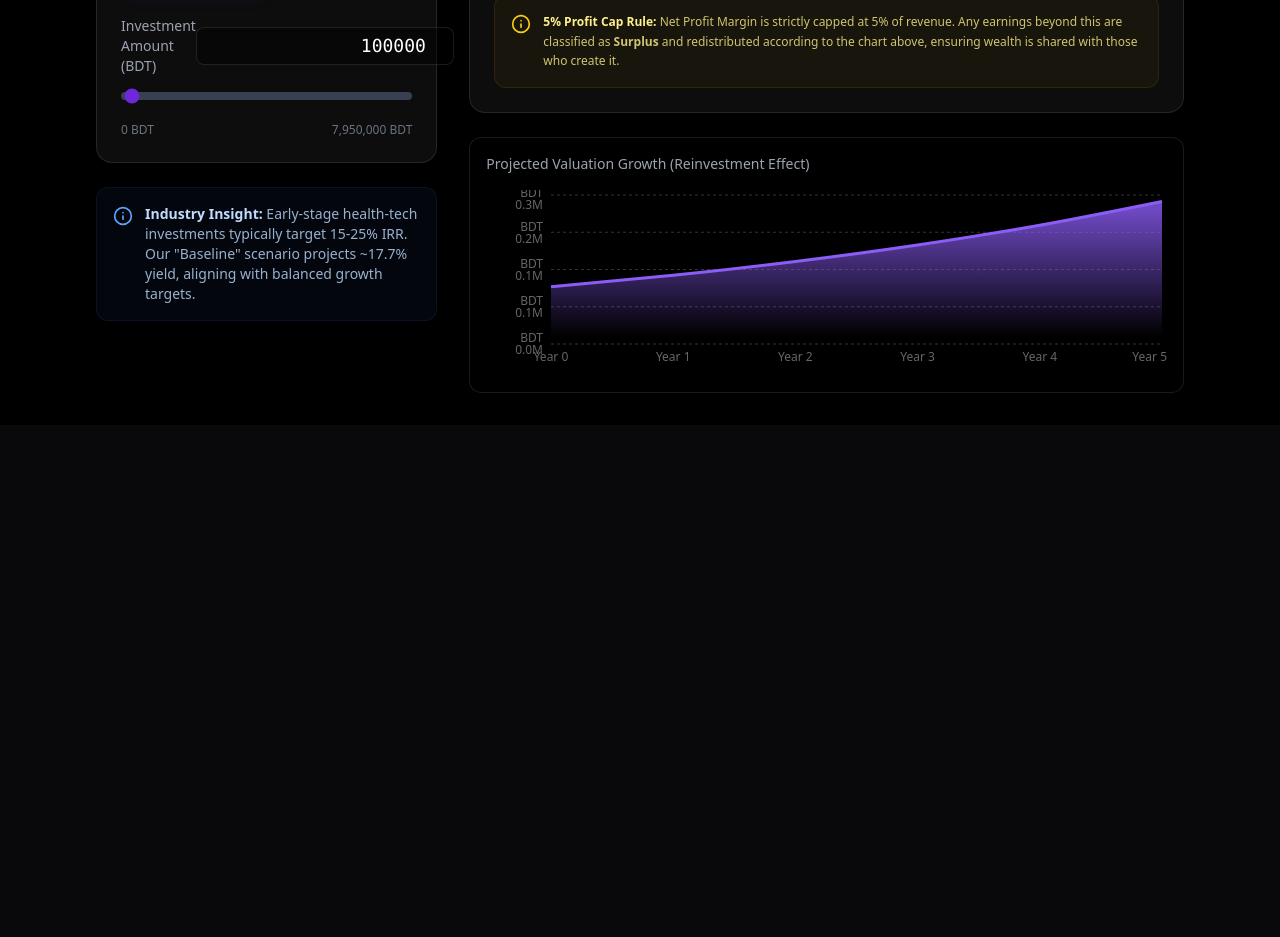
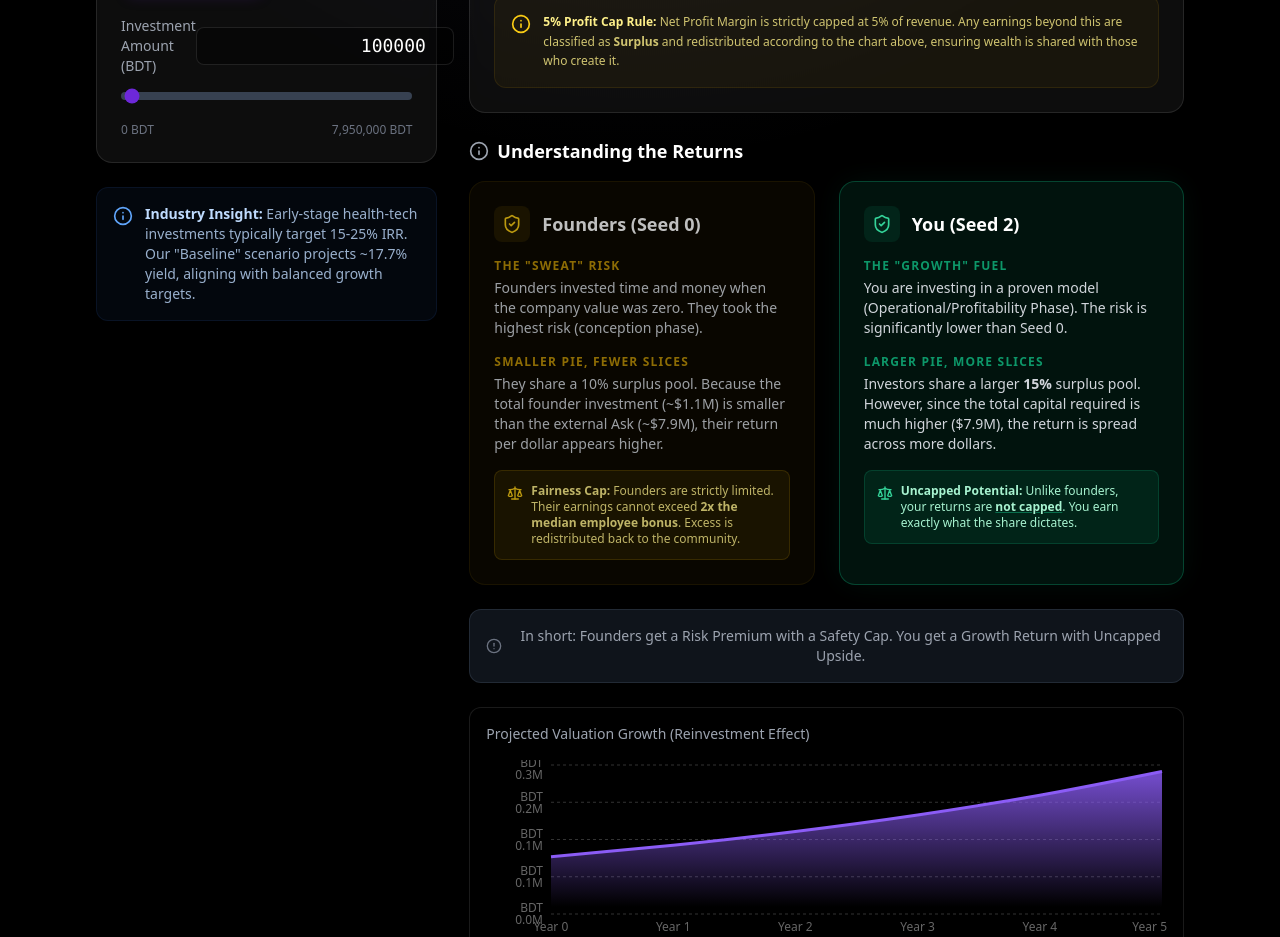
Before and after one commit to physi0Frost/mm-invest-sim, a React (Vite) app: page / in a window 1280 px wide. Shown: the part 1080-2017 px from the top of the page. Before the commit the page ends 1505 px from the top, so only its background shows below. Built offline with nearby package versions, Linux system fonts and the light colour scheme.

Commit message:
feat: Add dynamic Constitution Explainer and update page tone
Co-authored-by: Md. Rifatur Rahman <mdrifaturrahman29@gmail.com>

```diff
--- a/src/components/Calculator.tsx
+++ b/src/components/Calculator.tsx
@@ -7,6 +7,7 @@ import { calculateInvestorReturn, calculateGrowthProjection } from "../lib/calcu
 import { cn } from "../lib/utils";
 import { Info, Sparkles } from "lucide-react";
 import { DistributionBreakdown } from "./DistributionBreakdown";
+import { ConstitutionExplainer } from "./ConstitutionExplainer";
 
 export function Calculator() {
     const [investment, setInvestment] = useState<number>(100000);
@@ -36,7 +37,10 @@ export function Calculator() {
                     Motion Mechanics <span className="text-primary block md:inline">Investment Simulator</span>
                 </h1>
                 <p className="text-gray-400 max-w-2xl mx-auto text-lg">
-                    Project your returns, visualize growth, and align your capital with the mission of the first physical planet of the Purrfect Universe.
+                    {investorType === "FOUNDER"
+                        ? "Verify your stewardship, project your impact, and safeguard the mission."
+                        : "Project your returns, visualize growth, and align your capital with the mission of the first physical planet of the Purrfect Universe."
+                    }
                 </p>
             </div>
 
@@ -161,6 +165,15 @@ export function Calculator() {
                         />
                     </div>
 
+                    {/* NEW: Discrepancy Explainer */}
+                    <div className="space-y-4">
+                        <h3 className="text-lg font-bold text-white flex items-center gap-2">
+                            <Info className="w-5 h-5 text-gray-400" />
+                            Understanding the Returns
+                        </h3>
+                        <ConstitutionExplainer investorType={investorType} />
+                    </div>
+
                     <ValuationChart
                         initialInvestment={investment}
                         annualSurplus={result.surplus * 12}
--- /dev/null
+++ b/src/components/ConstitutionExplainer.tsx
@@ -0,0 +1,120 @@
+import { ShieldCheck, Scale, AlertCircle } from "lucide-react";
+import { cn } from "../lib/utils";
+
+export function ConstitutionExplainer({
+    investorType,
+    className
+}: {
+    investorType: "EXTERNAL" | "FOUNDER";
+    className?: string;
+}) {
+    const isFounder = investorType === "FOUNDER";
+
+    return (
+        <div className={cn("grid grid-cols-1 md:grid-cols-2 gap-6", className)}>
+            {/* Founders Card */}
+            <div className={cn(
+                "p-6 rounded-2xl border backdrop-blur-md transition-all",
+                isFounder
+                    ? "bg-yellow-500/10 border-yellow-500/30 shadow-[0_0_30px_-5px_rgba(234,179,8,0.1)]"
+                    : "bg-yellow-500/5 border-yellow-500/10 opacity-75 hover:opacity-100"
+            )}>
+                <div className="flex items-center gap-3 mb-4">
+                    <div className="p-2 rounded-lg bg-yellow-500/10">
+                        <ShieldCheck className="w-5 h-5 text-yellow-400" />
+                    </div>
+                    <h3 className="text-lg font-bold text-white">
+                        {isFounder ? "You (Seed 0 - Founder)" : "Founders (Seed 0)"}
+                    </h3>
+                </div>
+
+                <div className="space-y-4">
+                    <div className="space-y-1">
+                        <p className="text-xs font-bold text-yellow-500/80 uppercase tracking-widest">The "Sweat" Risk</p>
+                        <p className="text-sm text-gray-300">
+                            {isFounder
+                                ? "You invest time and money when the company value is zero. You take the highest risk (conception phase)."
+                                : "Founders invested time and money when the company value was zero. They took the highest risk (conception phase)."
+                            }
+                        </p>
+                    </div>
+
+                    <div className="space-y-1">
+                        <p className="text-xs font-bold text-yellow-500/80 uppercase tracking-widest">Smaller Pie, Fewer Slices</p>
+                        <p className="text-sm text-gray-300">
+                            {isFounder
+                                ? "You share a 10% surplus pool. Because your initial capital (~$1.1M) is smaller than external financing, your return per dollar is higher."
+                                : "They share a 10% surplus pool. Because the total founder investment (~$1.1M) is smaller than the external Ask (~$7.9M), their return per dollar appears higher."
+                            }
+                        </p>
+                    </div>
+
+                    <div className="p-3 rounded-lg bg-yellow-500/10 border border-yellow-500/20">
+                        <div className="flex items-start gap-2">
+                            <Scale className="w-4 h-4 text-yellow-400 shrink-0 mt-0.5" />
+                            <p className="text-xs text-yellow-200">
+                                <span className="font-bold">Fairness Cap:</span> {isFounder ? "You" : "Founders"} are strictly limited. {isFounder ? "Your" : "Their"} earnings cannot exceed <strong>2x the median employee bonus</strong>. Excess is redistributed back to the community.
+                            </p>
+                        </div>
+                    </div>
+                </div>
+            </div>
+
+            {/* External Investors Card */}
+            <div className={cn(
+                "p-6 rounded-2xl border backdrop-blur-md transition-all",
+                !isFounder
+                    ? "bg-emerald-500/10 border-emerald-500/30 shadow-[0_0_30px_-5px_rgba(16,185,129,0.1)]"
+                    : "bg-emerald-500/5 border-emerald-500/10 opacity-75 hover:opacity-100"
+            )}>
+                <div className="flex items-center gap-3 mb-4">
+                    <div className="p-2 rounded-lg bg-emerald-500/10">
+                        <ShieldCheck className="w-5 h-5 text-emerald-400" />
+                    </div>
+                    <h3 className="text-lg font-bold text-white">
+                        {isFounder ? "External Investors (Seed 2)" : "You (Seed 2)"}
+                    </h3>
+                </div>
+
+                <div className="space-y-4">
+                    <div className="space-y-1">
+                        <p className="text-xs font-bold text-emerald-500/80 uppercase tracking-widest">The "Growth" Fuel</p>
+                        <p className="text-sm text-gray-300">
+                            {isFounder
+                                ? "They invest in a proven model (Operational/Profitability Phase). Their risk is significantly lower than yours."
+                                : "You are investing in a proven model (Operational/Profitability Phase). The risk is significantly lower than Seed 0."
+                            }
+                        </p>
+                    </div>
+
+                    <div className="space-y-1">
+                        <p className="text-xs font-bold text-emerald-500/80 uppercase tracking-widest">Larger Pie, More Slices</p>
+                        <p className="text-sm text-gray-300">
+                            Investors share a larger <strong>15%</strong> surplus pool. However, since the total capital required is much higher ($7.9M), the return is spread across more dollars.
+                        </p>
+                    </div>
+
+                    <div className="p-3 rounded-lg bg-emerald-500/10 border border-emerald-500/20">
+                        <div className="flex items-start gap-2">
+                            <Scale className="w-4 h-4 text-emerald-400 shrink-0 mt-0.5" />
+                            <p className="text-xs text-emerald-200">
+                                <span className="font-bold">Uncapped Potential:</span> Unlike founders, {isFounder ? "investor" : "your"} returns are <span className="font-bold underline decoration-emerald-500/50">not capped</span>. {isFounder ? "They" : "You"} earn exactly what the share dictates.
+                            </p>
+                        </div>
+                    </div>
+                </div>
+            </div>
+
+            {/* Summary Footer */}
+            <div className="md:col-span-2 p-4 rounded-xl bg-gray-800/50 border border-gray-700/50 flex gap-3 text-sm text-gray-400 items-center justify-center text-center">
+                <AlertCircle className="w-4 h-4 text-gray-500 shrink-0" />
+                <p>
+                    {isFounder
+                        ? "In short: You get a Risk Premium with a Safety Cap. Investors get a Growth Return with Uncapped Upside."
+                        : "In short: Founders get a Risk Premium with a Safety Cap. You get a Growth Return with Uncapped Upside."
+                    }
+                </p>
+            </div>
+        </div>
+    );
+}
```
